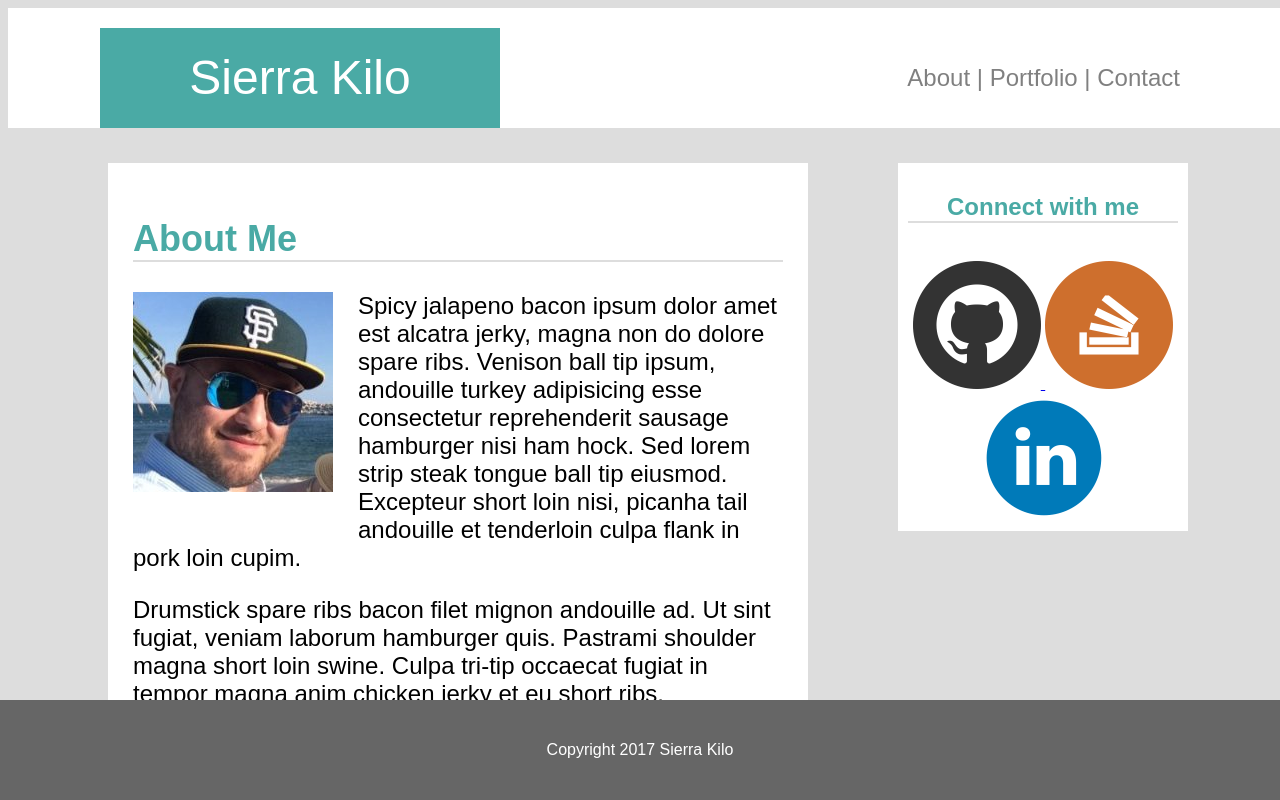
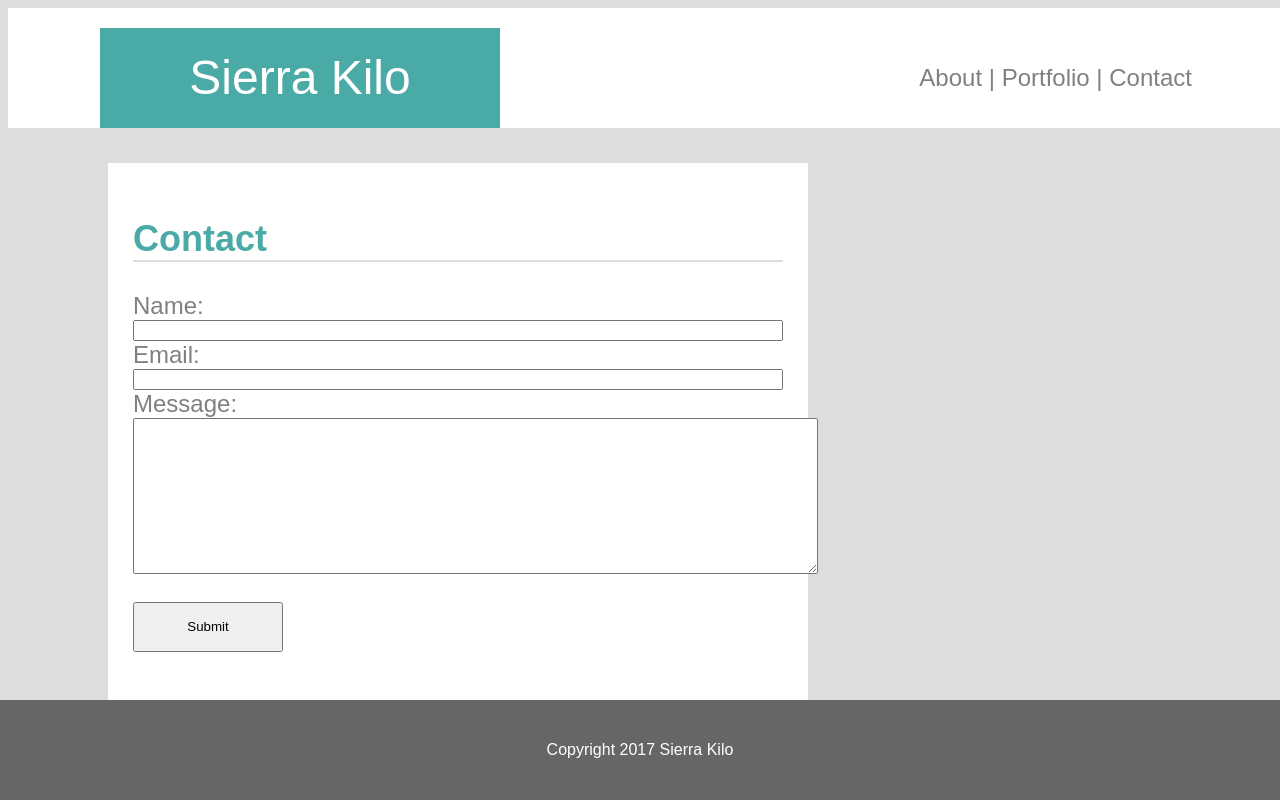
Before and after one commit to sierra-kilo/Basic-Portfolio, a plain HTML site: page contact.html in a window 1280 px wide. Shown: the top 800 px of the page. Drawn offline with Linux system fonts and the light colour scheme.

Commit message:
conctact form complete

```diff
--- a/assets/css/style.css
+++ b/assets/css/style.css
@@ -1,6 +1,7 @@
 html {
 	background: #dddddd;
-	font-family: "Arial"
+	font-family: "Arial";
+	color: gray;
 }
 
 .lowerBody {
@@ -27,6 +28,7 @@ header {
 	padding: 25px;
 	font-size: 24px;
 	margin-bottom: 25px;
+	display: inline-block;
 
 }
 
@@ -56,13 +58,14 @@ header {
 }
 
 nav {
-	position: absolute;
+	float: right;
 	right: 100px;
 	font-size: 24px;
 	color: gray;
 	text-align: center;
 	height: 100px;
 	line-height: 100px;
+	margin-right: 100px;
 
 }
 
@@ -72,15 +75,25 @@ nav {
 	margin-bottom: 25px;
 }
 
+.boxWidth {
+	width: 100%;
+}
+
+.submit {
+	width: 150px;
+	height: 50px;
+}
+
 .social{
-	position: absolute;
-	top: 25px;
-	right: 100px;
+	float: right;
 	height: auto;
 	width: 270px;
 	background: white;
 	text-align: center;
 	padding: 10px;
+	display: inline-block;
+	margin-right: 100px;
+	margin-top: 25px;
 }
 
 footer {
@@ -93,6 +106,7 @@ footer {
 	width: 100%;
 	background: #666666;
 	color: white;
+	margin-top: 25px;
 }
 
 h1 h2 h3 h4 h5 h6 {
--- a/contact.html
+++ b/contact.html
@@ -20,16 +20,18 @@
 	<div class="lowerBody">
 		<div class="wrapper">
 			<span>
-				<section id="content">
-					<h1 class="headerClass">About Me</h1>
-					<img id="myPic" src="assets/images/mypic.jpg" alt="My Pic">
-					<p>
-
-						Spicy jalapeno bacon ipsum dolor amet est alcatra jerky, magna non do dolore spare ribs. Venison ball tip ipsum, andouille turkey adipisicing esse consectetur reprehenderit sausage hamburger nisi ham hock. Sed lorem strip steak tongue ball tip eiusmod. Excepteur short loin nisi, picanha tail andouille et tenderloin culpa flank in pork loin cupim.
-					</p>
-					<p>
-						Drumstick spare ribs bacon filet mignon andouille ad. Ut sint fugiat, veniam laborum hamburger quis. Pastrami shoulder magna short loin swine. Culpa tri-tip occaecat fugiat in tempor magna anim chicken jerky et eu short ribs.
-					</p>
+				<section id="contact">
+					<h1 class="headerClass">Contact</h1>
+					<form>
+						Name:<br>
+						<input class=boxWidth type="text" name="name"><br>
+						Email:<br>
+						<input class=boxWidth type="email" name="email"><br>
+						Message:<br>
+						<textarea name="message" rows="10" cols="83"> </textarea><br>
+						<br>
+						<input class="submit" type="submit" value="Submit">
+					</form>
 
 				</section>
 			</span>
```
Also changed, not shown: index.html (+0 -2 lines), 2 other files.
